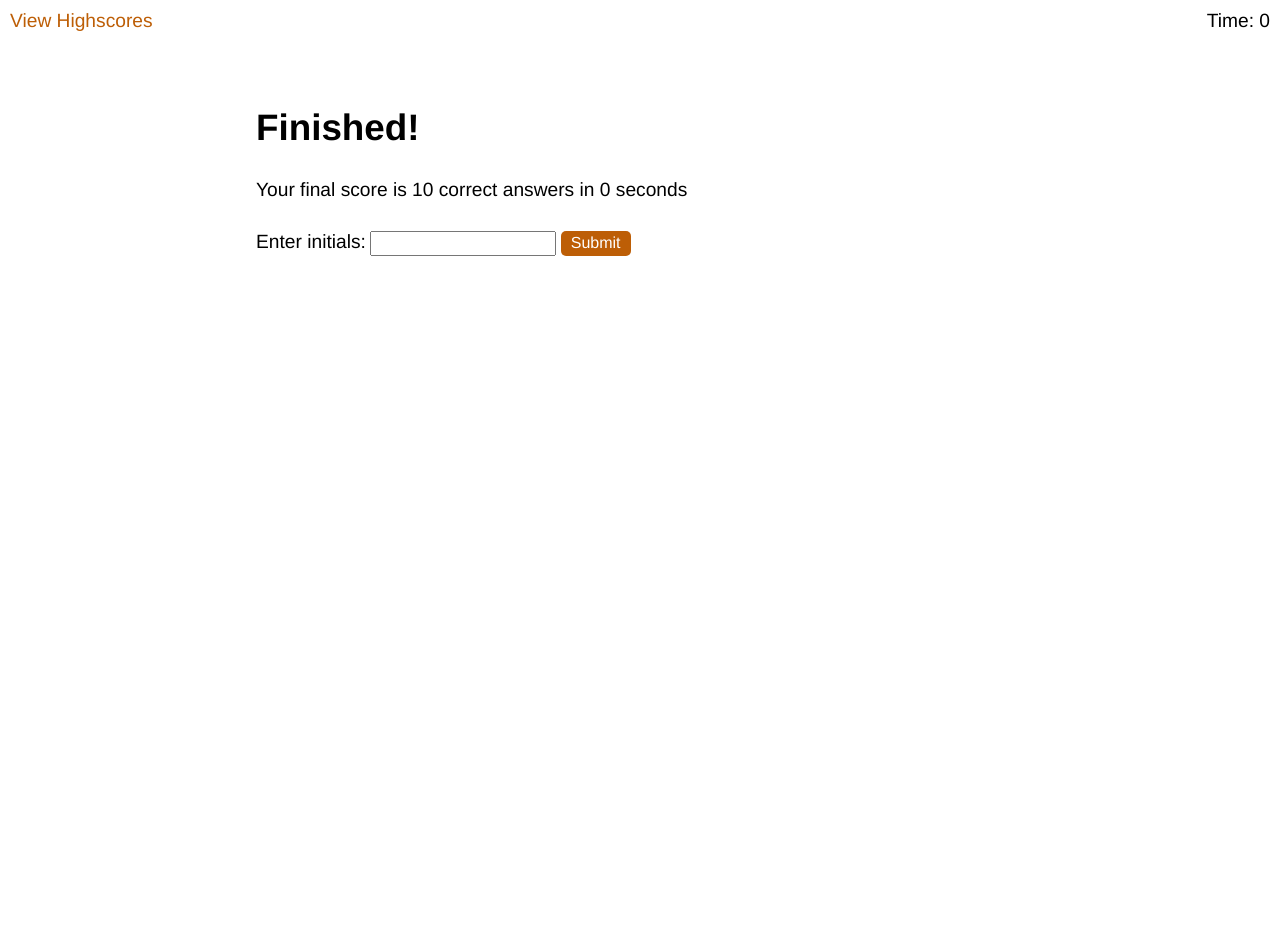
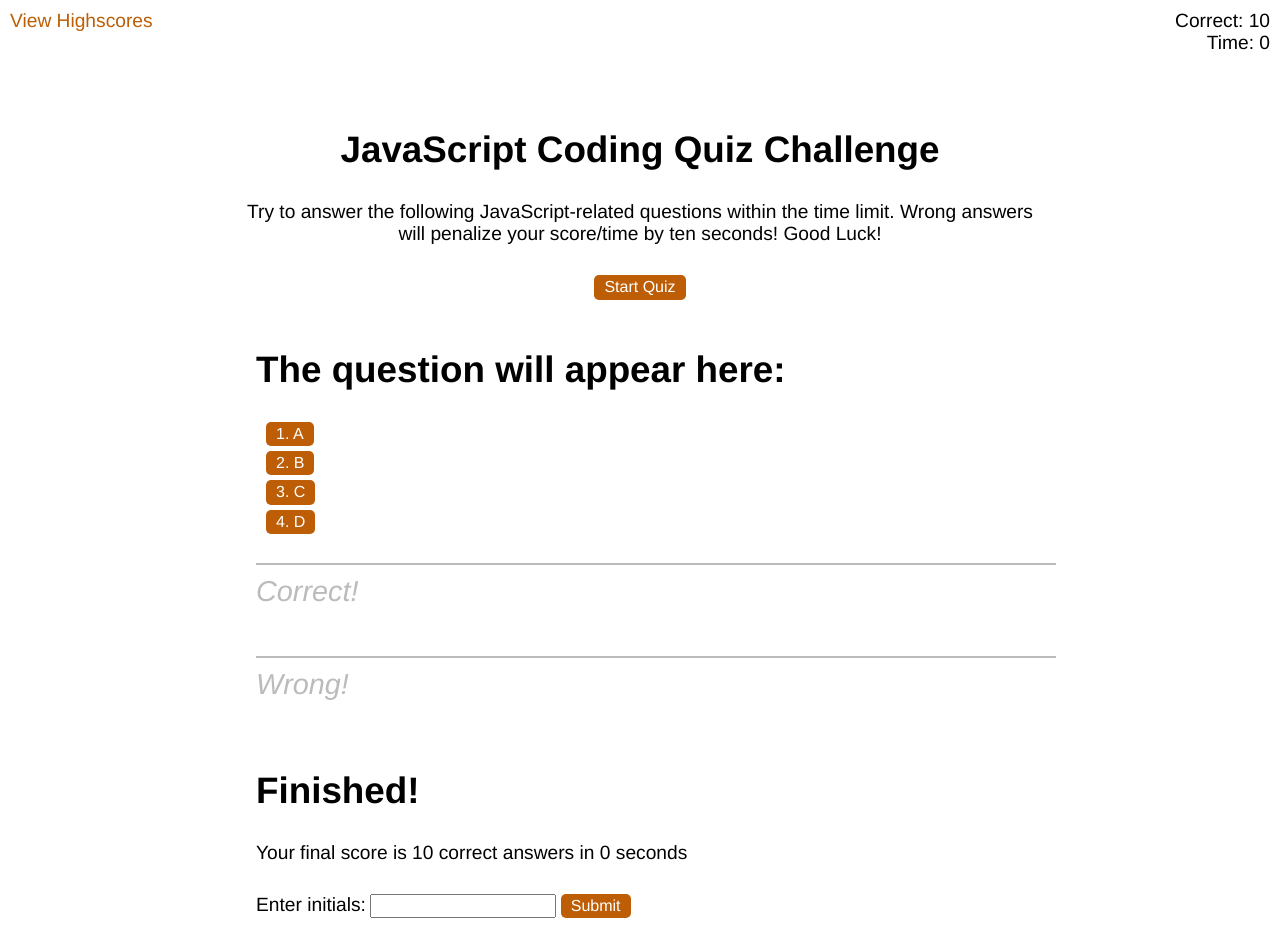
Before and after one commit to WilliamCrownover/javascript-coding-quiz, a plain HTML site: page index.html in a window 1280 px wide. Before the commit the page ends 800 px from the top, so only its background shows below. Drawn offline with Linux system fonts and the light colour scheme.

Commit message:
Added a counter for number of correct answers

```diff
--- a/Assets/css/style.css
+++ b/Assets/css/style.css
@@ -42,12 +42,16 @@ header a {
     color: var(--colorChoice);
 }
 
+header p {
+    text-align: right;
+}
+
 .contentBlock {
     display: flex;
     justify-content: center;
     flex-wrap: wrap;
     margin: 20px;
-    padding-right: 10%;
+
 }
 
 .contentBlock h1, .contentBlock p {
@@ -80,6 +84,7 @@ button:hover, #submitInitialsButton:hover {
 .questionBlock {
     justify-content: flex-start;
     margin-left: 20%;
+    padding-right: 10%;
 }
 
 .finishedBlock p {
--- a/index.html
+++ b/index.html
@@ -11,16 +11,19 @@
 <body>
     <header>
         <a href="#ToHighscores">View Highscores</a>
-        <p>Time: <span id="timerValue"></span>0</p>
+        <div>
+            <p>Correct: <span id="correctAnswers">10</span></p>
+            <p>Time: <span id="timerValue"></span>0</p>
+        </div>
     </header>
-    <section class="contentBlock hidden">
+    <section class="contentBlock">
         <h1>JavaScript Coding Quiz Challenge</h1>
         <div class="flexboxLineBreak"></div>
         <p>Try to answer the following JavaScript-related questions within the time limit. Wrong answers will penalize your score/time by ten seconds! Good Luck!</p>
         <div class="flexboxLineBreak"></div>
         <button class="startQuizButton">Start Quiz</button>
     </section>
-    <section class="contentBlock questionBlock hidden">
+    <section class="contentBlock questionBlock">
         <h1>The question will appear here:</h1>
         <div class="flexboxLineBreak"></div>
         <button class="answerButton" value="A">1. A</button>
```
